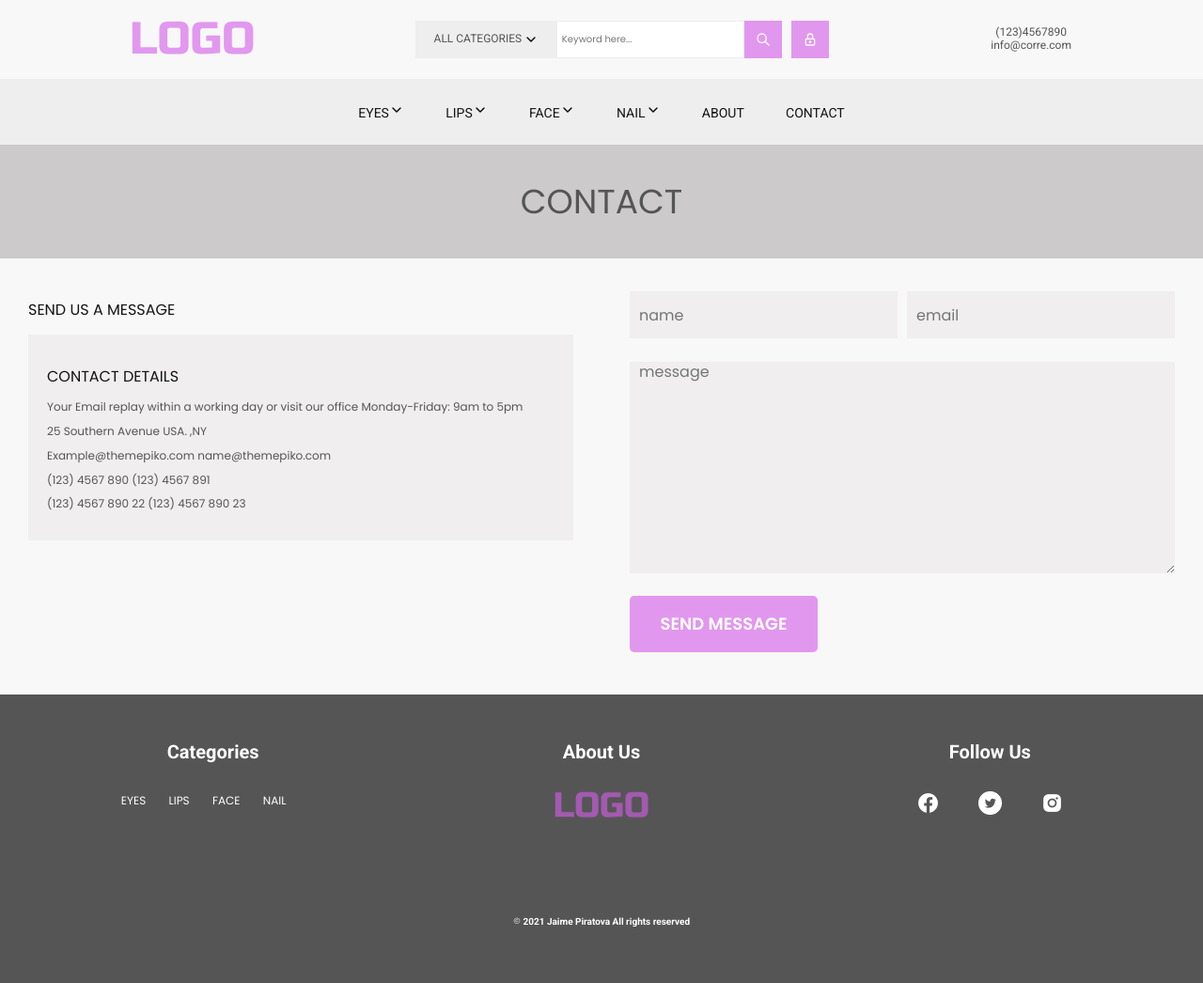
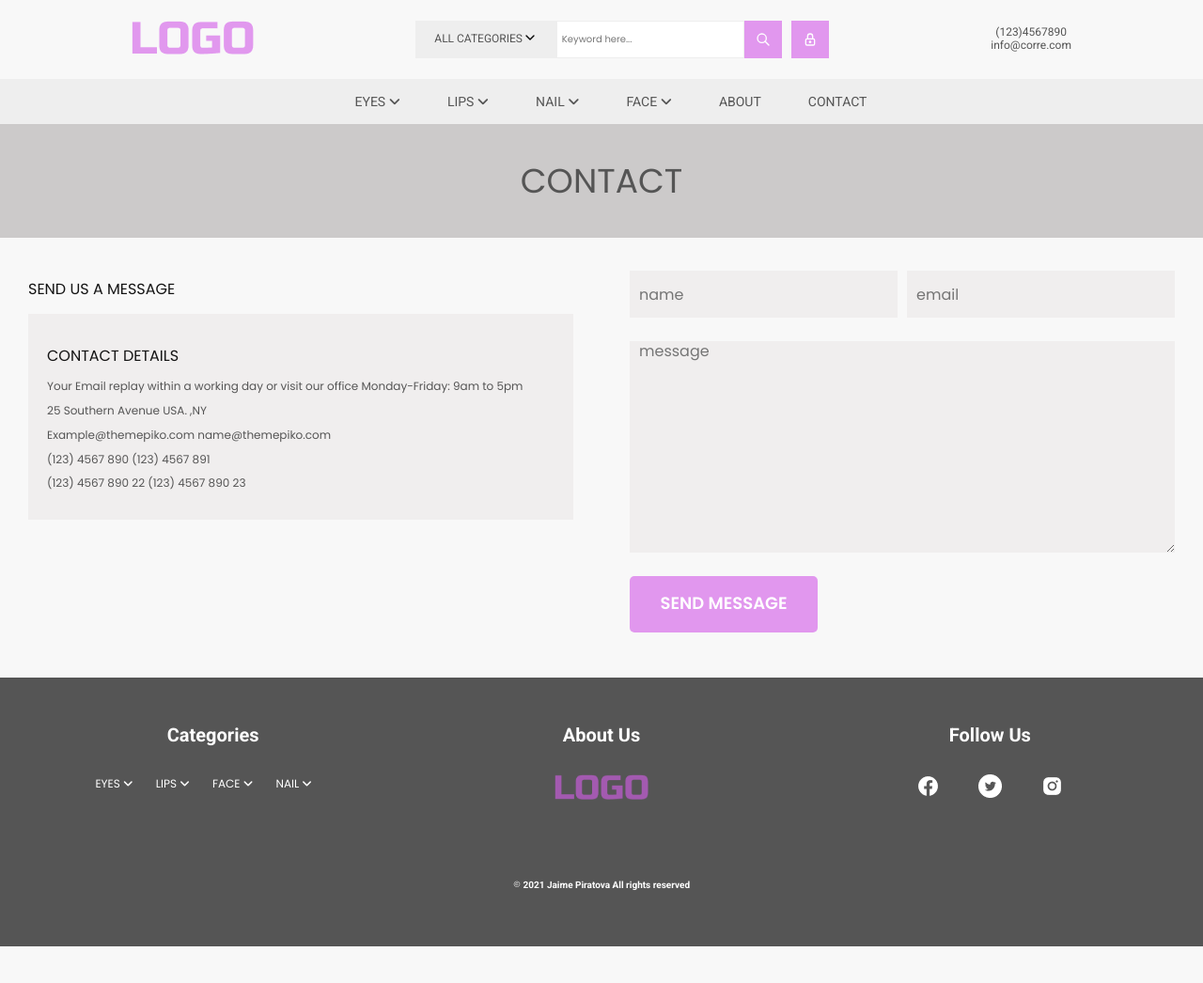
Before and after one commit to dan2005p/cosmetics, a plain HTML site: page contact.html in a window 1280 px wide. Shown: the whole page at 94% size. After the commit the page ends 1007 px from the top, so only its background shows below. Drawn offline with Linux system fonts and the light colour scheme.

Commit message:
general adjustments

```diff
--- a/contact.html
+++ b/contact.html
@@ -44,32 +44,38 @@
         </div>
 
     </header>
+    <nav class="primal">
+        <div class="nav-center">
+        <!-- nav header -->
+            <div class="nav-header">
+                <button class="nav-toggle">
+                    <i class="fas fa-bars"></i>
+                </button>
+            </div>
+        <!-- links -->
+            <ul class="links">
+                <li>
+                    <a href="#">eyes <i class="fas fa-angle-down"></i></a>
+                </li>
+                <li>
+                    <a href="#">lips <i class="fas fa-angle-down"></i></a>
+                </li>
+                <li>
+                    <a href="#">nail <i class="fas fa-angle-down"></i></a>
+                </li>
+                <li>
+                    <a href="#">face <i class="fas fa-angle-down"></i></a>
+                </li>
+                <li>
+                    <a href="about.html">about</a>
+                </li>
+                <li>
+                    <a href="contact.html">contact</a>
+                </li>
+            </ul>
+        </div>
+    </nav>
 
-    <nav class="nav-header">
-
-        <ul>
-            <!-- <li><a href="#">home</a></li> -->
-            <li><a href="#">eyes</a><svg xmlns="http://www.w3.org/2000/svg" class="icon icon-tabler icon-tabler-chevron-down" width="16" height="16" viewBox="0 0 24 24" stroke-width="2" stroke="#000000" fill="none" stroke-linecap="round" stroke-linejoin="round">
-                 <path stroke="none" d="M0 0h24v24H0z" fill="none"/>
-                <polyline points="6 9 12 15 18 9" />
-                </svg></span></li>
-            <li><a href="#">lips</a><span><svg xmlns="http://www.w3.org/2000/svg" class="icon icon-tabler icon-tabler-chevron-down" width="16" height="16" viewBox="0 0 24 24" stroke-width="2" stroke="#000000" fill="none" stroke-linecap="round" stroke-linejoin="round">
-                <path stroke="none" d="M0 0h24v24H0z" fill="none"/>
-                <polyline points="6 9 12 15 18 9" />
-                </svg></span></li>
-            <li><a href="#">face</a><span><svg xmlns="http://www.w3.org/2000/svg" class="icon icon-tabler icon-tabler-chevron-down" width="16" height="16" viewBox="0 0 24 24" stroke-width="2" stroke="#000000" fill="none" stroke-linecap="round" stroke-linejoin="round">
-                <path stroke="none" d="M0 0h24v24H0z" fill="none"/>
-                <polyline points="6 9 12 15 18 9" />
-                </svg></span></li>
-            <li><a href="#">nail</a><span class="sub-nav"><svg xmlns="http://www.w3.org/2000/svg" class="icon icon-tabler icon-tabler-chevron-down" width="16" height="16" viewBox="0 0 24 24" stroke-width="2" stroke="#000000" fill="none" stroke-linecap="round" stroke-linejoin="round">
-                <path stroke="none" d="M0 0h24v24H0z" fill="none"/>
-                <polyline points="6 9 12 15 18 9" />
-                </svg></span></li>
-            <li><a href="about.html">about</a></li>
-            <li><a href="#">contact</a></li>
-        </ul>
-
-    </nav>
     <!-- Menu Hamb -->
         <!-- <div class="respmenu">
         <input type="checkbox">
@@ -129,7 +135,7 @@
                 </div>
 
             </div>
-            <div class="btn">
+            <div class="boton-contact">
                 <input class="boton" type="submit" value="send message">
             </div>
 
@@ -144,10 +150,10 @@
             <div class="categories">
                 <p>Categories</p>
                 <nav class="footer-nav">
-                    <a href="#">eyes</a>
-                    <a href="#">lips</a>
-                    <a href="#">face</a>
-                    <a href="#">nail</a>
+                    <a href="#">eyes <i class="fas fa-angle-down"></i></a>
+                    <a href="#">lips <i class="fas fa-angle-down"></i></a>
+                    <a href="#">face <i class="fas fa-angle-down"></i></a>
+                    <a href="#">nail <i class="fas fa-angle-down"></i></a>
                 </nav>
             </div>
 
@@ -173,5 +179,6 @@
 
 
     </footer>
+    <script src="/app.js"></script>
 </body>
 </html>
--- a/styles.css
+++ b/styles.css
@@ -1,17 +1,22 @@
 :root {
 /* Colores */
 --soft-purple: rgba(212, 93, 232, 62%);
+--soft-purple-plus: rgba(83, 21, 94, 0.62);
 --soft-gray: rgba(238, 238, 238, 100%);
 --text-black: #141414;
 --titulos: #555555;
+--text-placeholder: #979696;
 
 --fontHeading: 'Roboto', sans-serif;
 --fontParrafos: 'Poppins', sans-serif;
+--transition: all 0.4s linear;
 }
+
 html {
     box-sizing: border-box;
     font-size: 62.5%;  /*1em + 10px */
 }
+
 *, *:before, *:after {
     box-sizing: inherit;
 }
@@ -21,11 +26,21 @@ body {
     font-family: var(--fontParrafos);
     font-size: 1.6rem;
 }
+
+ul {
+    list-style-type: none;
+}
+
+a {
+    text-decoration: none;
+}
+
 .container {
     /* background-color: salmon; */
     max-width: 100rem;
     margin: 0 auto;
 }
+
 h2 {
     font-family: 'Poppins', sans-serif;
     font-size: 3.6rem;
@@ -34,10 +49,11 @@ h2 {
     color: #555;
     margin-bottom: 5rem;
     text-transform: uppercase;
-
     padding: 4rem 0;
     margin: 0 auto;
 }
+
+/* HEADER */
 
 .header {
     /* border: aqua solid; */
@@ -69,9 +85,9 @@ h2 {
     align-items: center;
 }
 .search__text {
+    /* border: solid yellowgreen; */
     width: 10rem;
     height: 4rem;
-
     background-color: #EEE;
     font-family: var(--fontHeading);
     color: var(--titulos);
@@ -87,6 +103,7 @@ h2 {
     font-size: 1rem;
     height: 4rem;
     width: 10rem;
+    color: var(--text-placeholder);
 
 
 }
@@ -107,11 +124,16 @@ h2 {
         display: inline;
     }
 }
-.down {
-    margin-left: .15rem;
-    display: flex;
-    align-items: center;
-}
+/* .down { */
+    /* border: solid blue; */
+    /* margin-left: .50rem; */
+    /* display: inline; */
+    /* padding-top: .8rem; */
+    /* display: inline-block; */
+
+
+
+
 .search-icon {
     width: 4rem;
     height: 4rem;
@@ -129,124 +151,129 @@ h2 {
     justify-content: center;
     align-items: center;
 }
+/* navbar */
+@media screen and (min-width: 800px) {
 
-/* Menu Hamburguer */
+}
+/*
+===============
+Navbar
+===============
+*/
+.primal {
+  background: var(--clr-white);
+  box-shadow: var(--light-shadow);
+  /* border: solid orange; */
+  background-color: var(--soft-gray);
 
-/* .respmenu a {
-    color: inherit;
-    text-decoration: none;
+}
+.nav-header {
+  /* border: #222 solid; */
+  display: flex;
+  align-items: center;
+  justify-content: space-between;
+  padding: 1rem;
+}
+.nav-center {
+    /* border:#555555 solid; */
+    /* display: block; */
+}
+.nav-toggle {
+
+  font-size: 3rem;
+  color: var(--soft-purple);
+  background: transparent;
+  border-color: transparent;
+  transition: var(--transition);
+  cursor: pointer;
+}
+.nav-toggle:hover {
+  color: var(--clr-primary-1);
+  transform: rotate(90deg);
+}
+.links a {
+  /* border: #222 solid; */
+  /* color: var(--soft-purple); */
+  font-size: 1rem;
+  font-weight: normal;
+  text-transform: uppercase;
+  letter-spacing: var(--spacing);
   display: block;
-    padding: 10px 20px;
-    border-bottom: 2px solid #456789;
-    max-width: 200px;
-    background: #234567;
-    font-variant: small-caps;
-    text-shadow: 1px 1px black;
+  padding: 1rem 0;
+  transition: var(--transition);
+  font-family: var(--fontHeading);
+
+
+    color: var(--titulos);
 }
-  .respmenu input[type="checkbox"], .respmenu .fa-bars, .respmenu .fa-times {
-    position: absolute;
-    box-sizing: border-box;
-    margin: 0;
+.links a:hover {
+  background: var(--soft-purple);
+  color: var(--fontHeading);
+  padding-left: 1.5rem;
+  color: var(--soft-purple-plus);
+}
+.links {
+    /* border: cadetblue solid; */
+  height: 0;
+  overflow: hidden;
+  transition: var(--transition);
+  padding-left: 2rem;
+
+}
+.show-links {
+  height: auto;
+}
+@media screen and (min-width: 800px) {
+  .primal{
+    display: flex;
+    justify-content: center;
+    background-color: var(--soft-gray);
+
+  }
+  /* .nav-center {
+    max-width: 1170px;
+    margin: 0 auto;
+    display: flex;
+    align-items: center;
+    justify-content: space-between;
+    padding: 1rem;
+  } */
+  .nav-header {
+
     padding: 0;
-    right: 0;
-    top: 0;
-    width: 48px;
-    height: 48px;
   }
-
-  .respmenu .fa-bars, .respmenu .fa-times {
-    font-size: 48px;
-    pointer-events: none;
-  }
-
-  .respmenu input[type="checkbox"] {
-    opacity: 0;
-  }
-
-  .respmenu {
-    color: white;
-    position: relative;
-    background: var(--soft-gray);
-    min-height: 48px;
-  }
-
-  .respmenu nav {
+  .nav-toggle {
     display: none;
   }
+  .links {
+    height: auto;
+    display: flex;
 
-  .respmenu input:checked ~ nav {
-    display: block;
-  }
 
-  .respmenu input:checked ~ .fa-bars {
-    display: none;
-  }
 
-  .respmenu input:not(:checked) ~ .fa-times {
-    display: none;
-  } */
-
-  /* Fin menu hamburguer */
-
-@media (min-width: 768px) {
-    .nav-header {
-        /* border: olive solid; */
-        display: flex;
-        align-items: center;
-        height: 7rem;
-        /* flex-direction: row; */
-        /* padding: 0.1rem 0; */
-        background-color: var(--soft-gray);
-    }
-
-    .nav-header ul {
-        width: 100%;
-        /* border: rgb(45, 0, 128) solid; */
-        list-style-type: none;
-        margin: 0 auto;
-        padding: 1rem 0;
 
 
   }
-    .nav-header li {
-        /* border: rgb(231, 235, 9) solid; */
-        text-align: center;
-        margin: 0 2rem;
+  .links a {
+    padding: 0;
+    margin: 0 2.5rem;
+    font-family: var(--fontHeading);
+    font-weight: 400;
+    font-size: 1.4rem;
+    color: var(--titulos);
   }
-    .nav-header li a {
-        /* border: rgb(235, 9, 9) solid; */
-        /* padding: 10px 7px 10px 7px; */
+  .links a:hover {
+    color: var(--soft-purple);
+    padding-left: 1.5rem;
+    background: transparent;
 
-        font-size: 1rem;
-        text-transform: uppercase;
-        text-decoration: none;
-    }
-}
-.nav-header {
-    /* border: olive solid; */
-    /* display: flex; */
-    /* flex-direction: row; */
-    /* justify-content: center; */
-    padding: 0.1rem 0;
-    background-color: var(--soft-gray);
+
   }
 
-.nav-header ul {
-    list-style-type: none;
-    text-align: center;
 }
-.nav-header li {
-    /* border: rgb(231, 235, 9) solid; */
-    text-align: center;
-    padding: .2rem 0;
-}
-.nav-header li a {
-    font-family: var(--fontHeading);
-    color: var(--text-black);
-    font-size: 1.4rem;
-    text-transform: uppercase;
-    text-decoration: none;
-}
+
+
+
 
 @media (min-width: 768px) {
     .slider {
@@ -382,10 +409,7 @@ h2 {
         text-align: center
 
     }
-    .copyright  {
-        margin-top: 3rem;
-        text-align: center;
-    }
+
     .copyright p {
         font-size: 1rem;
     }
@@ -434,7 +458,7 @@ h2 {
 }
 .footer-container {
     /* border: coral solid; */
-    margin-bottom: 6rem;
+    margin-bottom: 2rem;
 
 }
 
@@ -449,8 +473,11 @@ h2 {
 
 }
 .copyright  {
-    margin-top: 3rem;
-    text-align: center;
+    /* border: solid greenyellow; */
+    /* margin-bottom: 2rem;   */
+    display: flex;
+    justify-content: center;
+    align-items: center;
 }
 .copyright p {
     font-size: 1rem;
@@ -459,13 +486,13 @@ h2 {
     /* border: solid #EEE; */
 
     text-align: center;
-    margin-bottom: 4rem;
+    margin-bottom: 5rem;
 }
 .About {
 
     text-align: center;
     /* border: solid #EEE; */
-    margin-bottom: 4rem;
+    margin-bottom: 5rem;
 }
 .follow {
     /* margin: 0 auto; */
@@ -553,8 +580,14 @@ h2 {
     text-transform: uppercase;
     font-size: 1.8rem;
     font-weight: bold;
-
-
+    /* display: flex;
+    justify-content: center; */
+    /* border: solid yellow; */
+    margin-bottom: 1.8rem;
+}
+.boton-contact {
+    /* border: solid blue; */
+    text-align: center;
 }
 .data {
     /* border: coral solid; */
@@ -572,16 +605,20 @@ h3 {
 .boton:hover {
     cursor: pointer;
 }
-.btn {
+/* .btn {
+    border: solid green;
     padding-bottom: 1.5rem;
+    margin: 0 auto; */
 }
 .container-about {
+
     display: flex;
     flex-wrap: wrap;
     max-width: 100%;
     justify-content: center;
     height: auto;
     padding: 3rem;
+    background-color: #fff;
 
 }
 .info-about {
@@ -593,13 +630,17 @@ h3 {
     width: 100%;
     /* border: turquoise solid;  */
     /* width: 50%; */
+    padding: 2rem;
 }
 .info-about p {
     font-size: 1.2rem;
     font-family: var(--fontParrafos);
     color: var(--titulos);
     font-weight: normal;
-    line-height: normal;
+    line-height: 3rem;
+}
+.page {
+    background-color: #cccaca;
 }
 @media (min-width:768px ) {
     .contenedor-campos {
@@ -643,15 +684,21 @@ h3 {
 
     }
     .boton {
+        /* color: blue; */
+    }
+    .boton-contact {
+        /* border: solid blue; */
+        text-align: left;
+        height: auto;
 
     }
     .page {
         background-color: #cccaca;
     }
     .container-about {
-        /* display: flex; */
-        /* max-width: 100%; */
-        /* margin: 0 auto; */
+        display: flex;
+        max-width: 100%;
+        margin: 0 auto;
 
 
     }
@@ -667,5 +714,3 @@ h3 {
     }
 
 }
-
-}
```
Also changed, not shown: about.html (+34 -25 lines), app.js (added, +21 -0 lines), index.html (+43 -77 lines). Lines whose indentation alone changed are shown as unchanged.
